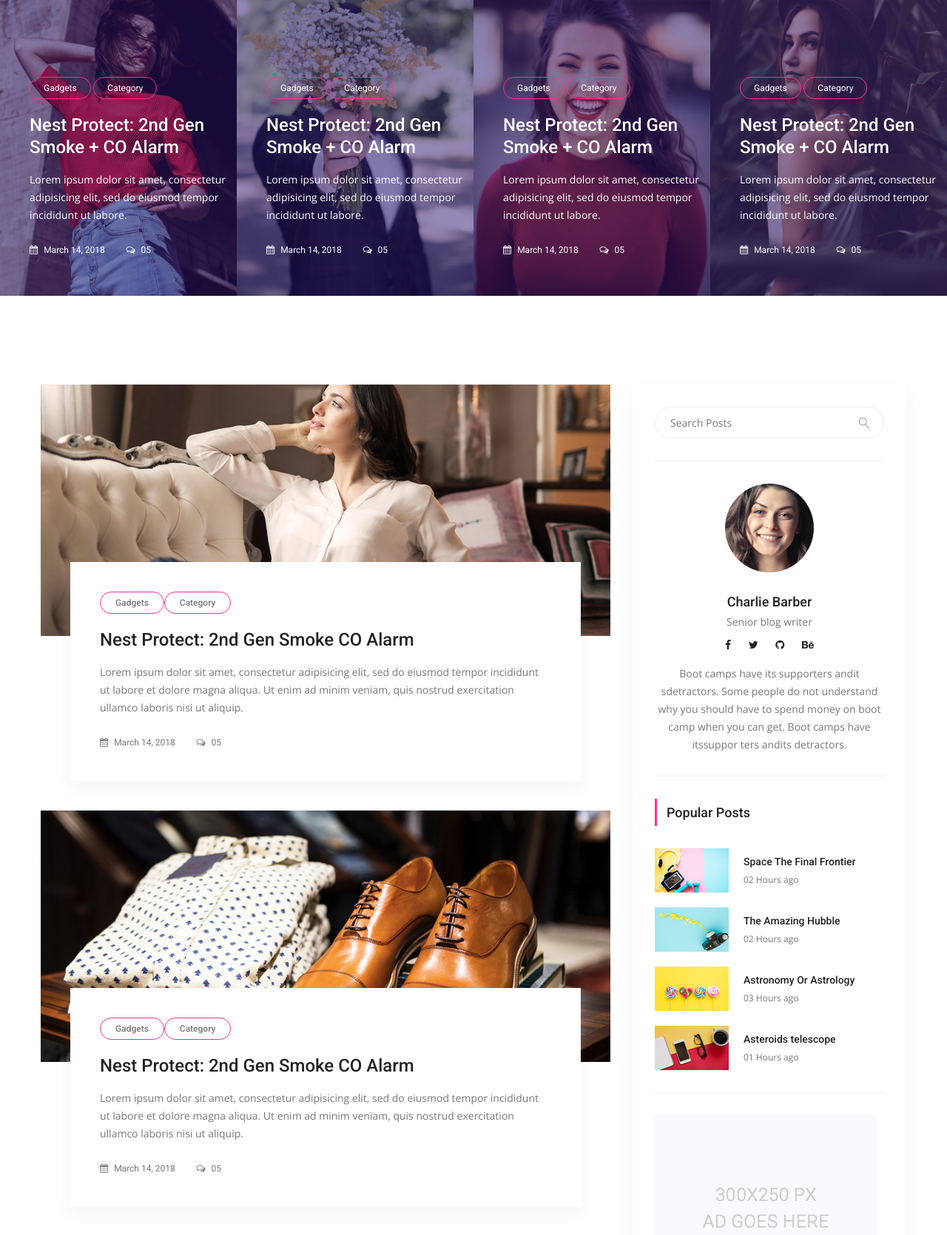
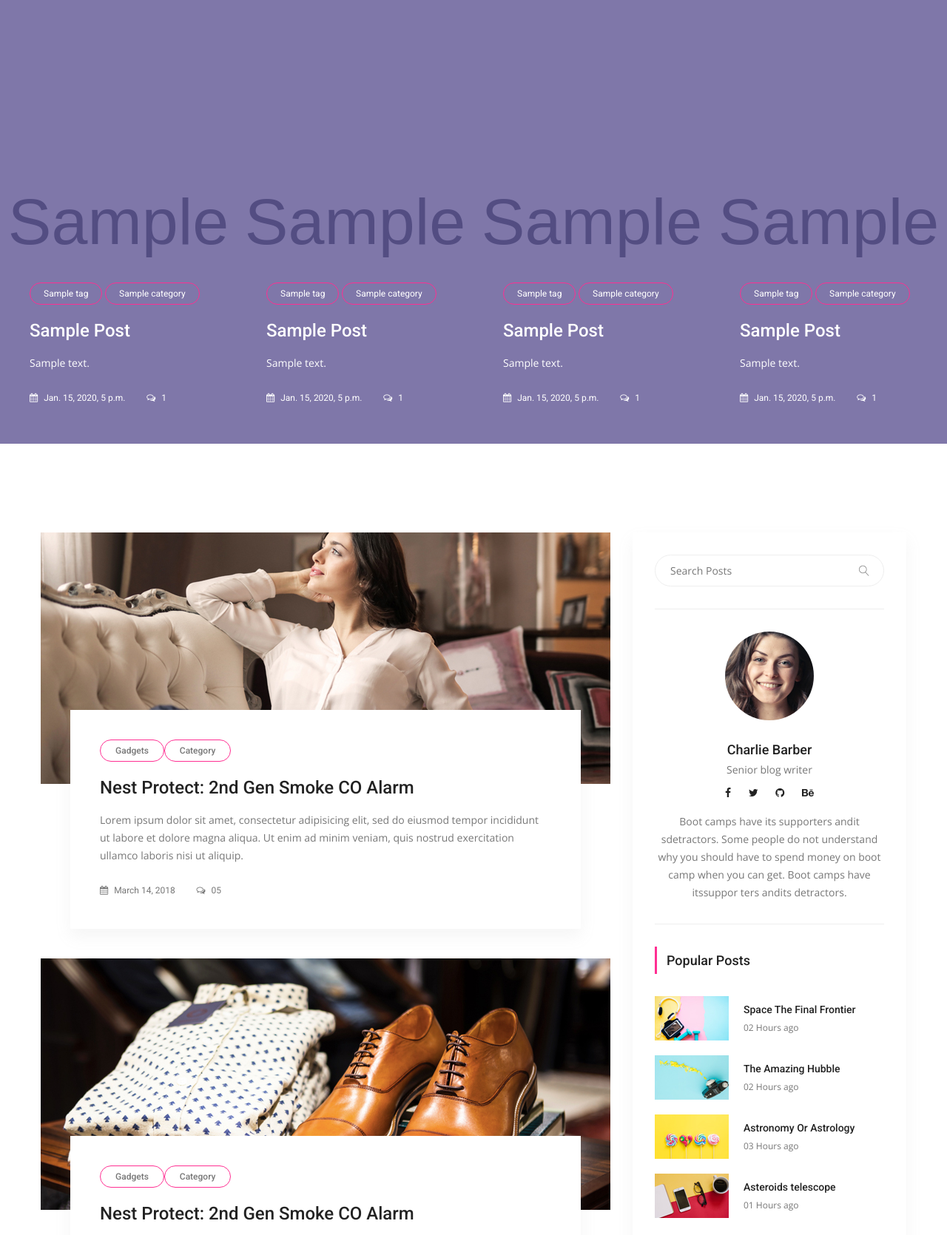
Before and after one commit to gurnitha/2022-django4-blog-fantom, a Django app: page / in a window 1280 px wide. Shown: the part 210-1880 px from the top of the page at 74% size. Run offline with Django 4.2, Linux system fonts and the light colour scheme; tables that the repository leaves empty hold one stand-in row (values such as "Sample post"); grey boxes marked "Sample" are stand-in pictures; some libraries are stand-ins or nearby versions.

Commit message:
3.1 Loading and fetching post_sliders from db

```diff
--- a/apps/blog/templates/blog/inc/slider.html
+++ b/apps/blog/templates/blog/inc/slider.html
@@ -2,81 +2,47 @@
 
     <section class="post_slider_area">
         <div class="post_slider_inner owl-carousel">
+
+            {% for slider in posts_slider %}
             <div class="item">
                 <div class="post_s_item">
                     <div class="post_img">
-                        <img src="{% static 'img/post-slider/post-s-1.jpg' %}" alt="">
+                        <img
+                            src="{{ slider.post_thumbnail.url }}"
+                            alt="{{ slider.post_title }}"
+                            width="480"
+                            height="600">
                     </div>
                     <div class="post_text">
-                        <a class="cat" href="{% url 'blog:posts_by_tag' %}">Gadgets</a>
-                        <a class="cat" href="{% url 'blog:posts_by_category' %}">Category</a>
+                        <!--
+                            Note:
+                            1. Tag and Post have ManyToMany relationship
+                            2. The way to get tag_name is as seen bellow.
+                        -->
+                        <a class="cat" href="{% url 'blog:posts_by_tag' %}">
+                            {% for tag in slider.post_tag.all %}
+                                {{ tag.tag_name }}
+                            {% endfor %}
+                        </a>
+
+                        <a class="cat" href="{% url 'blog:posts_by_category' %}">
+                            {{ slider.post_category.cat_name }}</a>
                         <a href="single-blog.html">
-                            <h4>Nest Protect: 2nd Gen Smoke + CO Alarm</h4>
+                            <h4>{{ slider.post_title|title }}</h4>
                         </a>
-                        <p>Lorem ipsum dolor sit amet, consectetur adipisicing elit, sed do eiusmod tempor incididunt ut labore.</p>
+                        <p>{{ slider.post_content|slice:"150"}}</p>
                         <div class="date">
-                            <a href="{% url 'blog:posts_by_tag' %}"><i class="fa fa-calendar" aria-hidden="true"></i> March 14, 2018</a>
-                            <a href="{% url 'blog:posts_by_tag' %}"><i class="fa fa-comments-o" aria-hidden="true"></i> 05</a>
+                            <a href="">
+                                <i class="fa fa-calendar" aria-hidden="true"></i>
+                                {{ slider.post_publish }}</a>
+                            <a href="">
+                                <i class="fa fa-comments-o" aria-hidden="true"></i>
+                                {{ slider.post_view }}</a>
                         </div>
                     </div>
                 </div>
             </div>
-            <div class="item">
-                <div class="post_s_item">
-                    <div class="post_img">
-                        <img src="{% static 'img/post-slider/post-s-2.jpg' %}" alt="">
-                    </div>
-                    <div class="post_text">
-                        <a class="cat" href="{% url 'blog:posts_by_tag' %}">Gadgets</a>
-                        <a class="cat" href="{% url 'blog:posts_by_category' %}">Category</a>
-                        <a href="single-blog.html">
-                            <h4>Nest Protect: 2nd Gen Smoke + CO Alarm</h4>
-                        </a>
-                        <p>Lorem ipsum dolor sit amet, consectetur adipisicing elit, sed do eiusmod tempor incididunt ut labore.</p>
-                        <div class="date">
-                            <a href="{% url 'blog:posts_by_tag' %}"><i class="fa fa-calendar" aria-hidden="true"></i> March 14, 2018</a>
-                            <a href="{% url 'blog:posts_by_tag' %}"><i class="fa fa-comments-o" aria-hidden="true"></i> 05</a>
-                        </div>
-                    </div>
-                </div>
-            </div>
-            <div class="item">
-                <div class="post_s_item">
-                    <div class="post_img">
-                        <img src="{% static 'img/post-slider/post-s-3.jpg' %}" alt="">
-                    </div>
-                    <div class="post_text">
-                        <a class="cat" href="{% url 'blog:posts_by_tag' %}">Gadgets</a>
-                        <a class="cat" href="{% url 'blog:posts_by_category' %}">Category</a>
-                        <a href="single-blog.html">
-                            <h4>Nest Protect: 2nd Gen Smoke + CO Alarm</h4>
-                        </a>
-                        <p>Lorem ipsum dolor sit amet, consectetur adipisicing elit, sed do eiusmod tempor incididunt ut labore.</p>
-                        <div class="date">
-                            <a href="{% url 'blog:posts_by_tag' %}"><i class="fa fa-calendar" aria-hidden="true"></i> March 14, 2018</a>
-                            <a href="{% url 'blog:posts_by_tag' %}"><i class="fa fa-comments-o" aria-hidden="true"></i> 05</a>
-                        </div>
-                    </div>
-                </div>
-            </div>
-            <div class="item">
-                <div class="post_s_item">
-                    <div class="post_img">
-                        <img src="{% static 'img/post-slider/post-s-4.jpg' %}" alt="">
-                    </div>
-                    <div class="post_text">
-                        <a class="cat" href="{% url 'blog:posts_by_tag' %}">Gadgets</a>
-                        <a class="cat" href="{% url 'blog:posts_by_category' %}">Category</a>
-                        <a href="single-blog.html">
-                            <h4>Nest Protect: 2nd Gen Smoke + CO Alarm</h4>
-                        </a>
-                        <p>Lorem ipsum dolor sit amet, consectetur adipisicing elit, sed do eiusmod tempor incididunt ut labore.</p>
-                        <div class="date">
-                            <a href="{% url 'blog:posts_by_tag' %}"><i class="fa fa-calendar" aria-hidden="true"></i> March 14, 2018</a>
-                            <a href="{% url 'blog:posts_by_tag' %}"><i class="fa fa-comments-o" aria-hidden="true"></i> 05</a>
-                        </div>
-                    </div>
-                </div>
-            </div>
+            {% endfor %}
+
         </div>
     </section>
--- a/apps/blog/urls.py
+++ b/apps/blog/urls.py
@@ -8,7 +8,7 @@ from .views import *
 
 app_name = 'blog'
 urlpatterns = [
-    path('', HomeView, name='homepage'),
+    path('', HomeView.as_view(), name='homepage'),
     path('posts/', PostListView, name='post_list'),
     path('post/1', PostDetailView, name='post_detail'),
     path('categories/', PostsByCategoryView, name='posts_by_category'),
--- a/apps/blog/views.py
+++ b/apps/blog/views.py
@@ -2,13 +2,30 @@
 
 # Django modules
 from django.shortcuts import render
+from django.views.generic.list import ListView
 
 # Locals
+from apps.blog.models import Category, Tag, Post
 
 # Create your views here.
 
-def HomeView(request):
-    return render(request, 'blog/index.html')
+
+# GCBV: HomeView
+class HomeView(ListView):
+
+    post_model = Post
+    context_object_name = 'posts_slider'
+    template_name = "blog/index.html"
+
+    # Get all posts with status published
+    def get_queryset(self):
+        return self.post_model.objects.filter(post_status='published')
+
+    def get_context_data(self, *, object_list=None, **kwargs):
+        # Call the base implementation first to get a context
+        context = super().get_context_data(**kwargs)
+        context['title'] = 'Home'
+        return context
 
 
 def PostListView(request):
```
Also changed, not shown: README.md.
